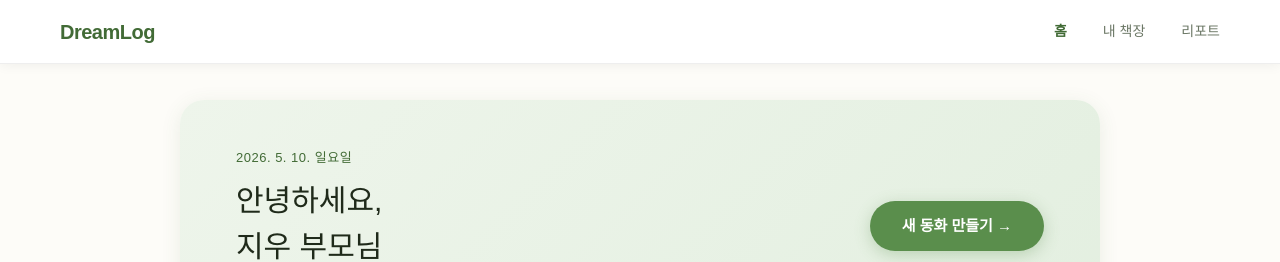
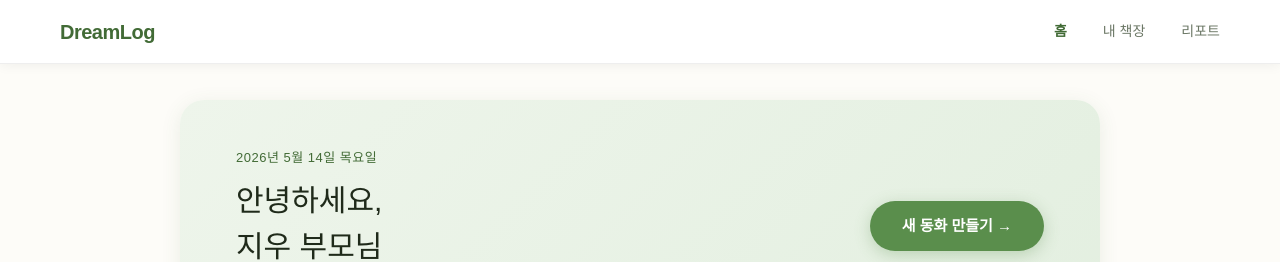
Before and after one commit to BabyLion-DreamLog/Babylion-DreamLog, a Next.js app in the folder frontend/: page / in a window 1280 px wide. Shown: the top 262 px of the page. Built offline with nearby package versions, Linux system fonts and the light colour scheme; a web font is replaced by a local one.

Commit message:
feat: 홈·리포트 날짜 동적 반영

```diff
--- a/frontend/src/app/page.tsx
+++ b/frontend/src/app/page.tsx
@@ -10,6 +10,9 @@ const gowunBatang = Gowun_Batang({ subsets: ["latin"], weight: "400" });
 
 export default function Home() {
   const router = useRouter();
+  const dateStr = new Date().toLocaleDateString("ko-KR", {
+    year: "numeric", month: "long", day: "numeric", weekday: "long",
+  });
   const weekDays = ["월", "화", "수", "목", "금", "토"];
   const completedDays = [true, false, true, true, true, false];
   const [hoveredStory, setHoveredStory] = useState<number | null>(null);
@@ -39,7 +42,7 @@ export default function Home() {
         }}>
           <div>
             <p style={{ fontSize: "13px", color: "#426b36", marginBottom: "10px", letterSpacing: "0.5px", fontWeight: "500" }}>
-              2026. 5. 10. 일요일
+              {dateStr}
             </p>
             <h1 className={gowunBatang.className} style={{ fontSize: "30px", color: "#1f2a1a", lineHeight: "1.55", marginBottom: "6px" }}>
               안녕하세요,<br />지우 부모님
--- a/frontend/src/app/report/page.tsx
+++ b/frontend/src/app/report/page.tsx
@@ -6,6 +6,10 @@ import { Gowun_Batang } from "next/font/google";
 const gowunBatang = Gowun_Batang({ subsets: ["latin"], weight: "400" });
 
 export default function ReportPage() {
+  const dateStr = new Date().toLocaleDateString("ko-KR", {
+    year: "numeric", month: "long", day: "numeric", weekday: "long",
+  });
+
   return (
     <div style={{ backgroundColor: "#fdfcf8", minHeight: "100vh", fontFamily: "sans-serif" }}>
       <Navbar />
@@ -25,7 +29,7 @@ export default function ReportPage() {
         }}>
           <div>
             <p style={{ fontSize: "13px", color: "#426b36", marginBottom: "14px", letterSpacing: "0.5px", fontWeight: "500" }}>
-              2026. 5. 10. 일요일
+              {dateStr}
             </p>
             <p style={{ fontSize: "13px", color: "#6b7765", marginBottom: "10px" }}>
               오늘의 동화 리포트
```
